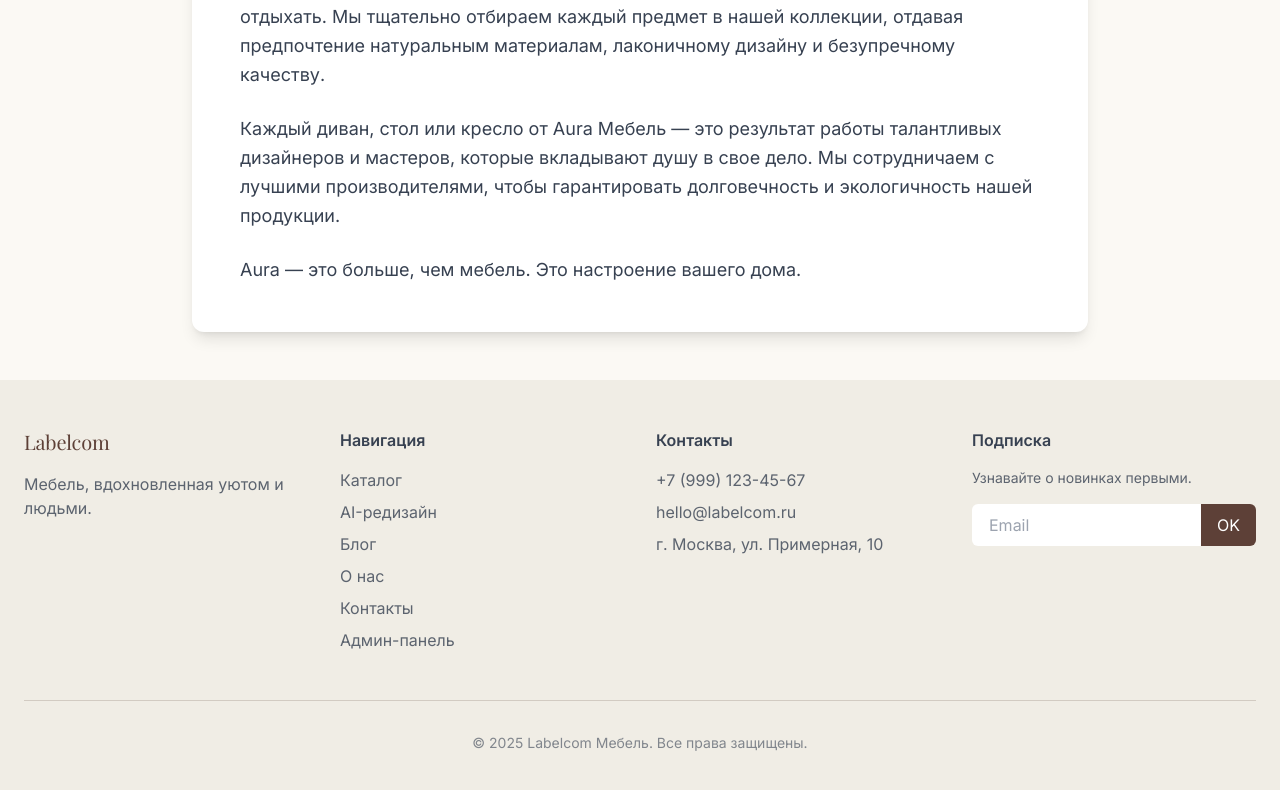
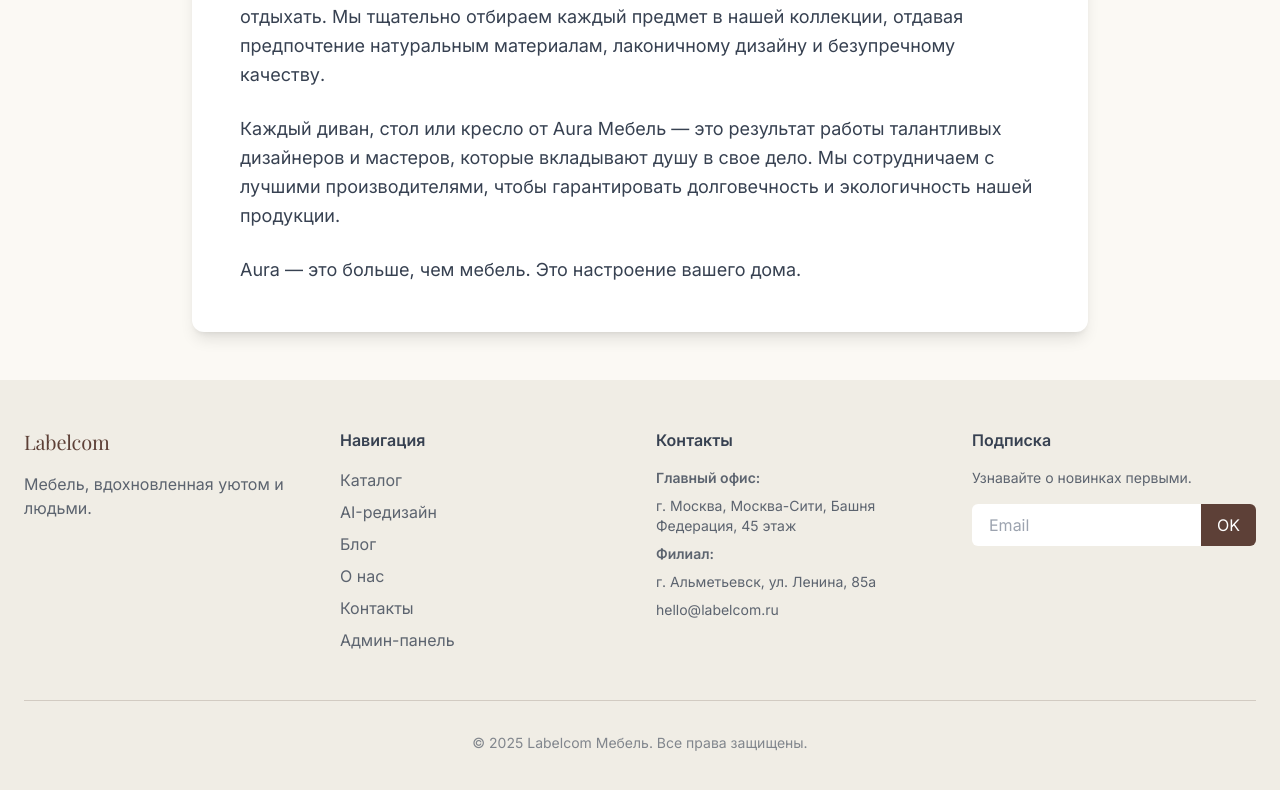
Before and after one commit to Rustam260287/aura-mebel, a Next.js app: page /about in a window 1280 px wide. Shown: the part 350-1140 px from the top of the page. Built offline with nearby package versions, Linux system fonts and the light colour scheme; no server answers.

Commit message:
Changes before Firebase Studio auto-run

```diff
--- a/components/ClientProviders.tsx
+++ b/components/ClientProviders.tsx
@@ -1,20 +1,27 @@
+
 "use client";
 
 import React from 'react';
+import { useRouter } from 'next/router'; // Нужен для навигации из корзины
 import { CartProvider } from '../contexts/CartContext';
 import { WishlistProvider } from '../contexts/WishlistContext';
 import { ToastContainer } from './ToastContainer';
+import { CartSidebar } from './CartSidebar'; // Импортируем напрямую
 
 interface ClientProvidersProps {
   children: React.ReactNode;
 }
 
 export function ClientProviders({ children }: ClientProvidersProps) {
+  const router = useRouter();
+
   return (
     <CartProvider>
       <WishlistProvider>
         {children}
+        {/* Глобальные компоненты, которые должны быть на всех страницах */}
         <ToastContainer />
+        <CartSidebar onNavigate={(view) => router.push(`/${view.page}`)} />
       </WishlistProvider>
     </CartProvider>
   );
--- a/components/Contacts.tsx
+++ b/components/Contacts.tsx
@@ -9,7 +9,7 @@ export const Contacts: React.FC = memo(() => {
           <div className="space-y-4">
             <div>
               <h3 className="text-xl font-semibold mb-2">Наш адрес:</h3>
-              <p>г. Альметьевск, ул. Ленина, д. 15</p>
+              <p>г. Альметьевск, ул. Ленина, 85а</p>
             </div>
             <div>
               <h3 className="text-xl font-semibold mb-2">Телефон:</h3>
@@ -20,7 +20,7 @@ export const Contacts: React.FC = memo(() => {
             <div>
               <h3 className="text-xl font-semibold mb-2">Email:</h3>
               <p>
-                <a href="mailto:info@auramebel.ru" className="hover:text-brand-brown transition-colors">info@auramebel.ru</a>
+                <a href="mailto:hello@labelcom.ru" className="hover:text-brand-brown transition-colors">hello@labelcom.ru</a>
               </p>
             </div>
             <div>
@@ -32,14 +32,14 @@ export const Contacts: React.FC = memo(() => {
           <div>
             <div className="rounded-lg overflow-hidden h-full min-h-[300px]">
                <iframe
-                src="https://www.google.com/maps/embed?pb=!1m18!1m12!1m3!1d35889.39088514125!2d52.28580641007812!3d54.90485541604085!2m3!1f0!2f0!3f0!3m2!1i1024!2i768!4f13.1!3m3!1m2!1s0x41601633a436e529%3A0x8672957ddefb231a!2z0JDQu9C80LXRgtC10LLRgdC6LCDQoNC-0YHRgdC40Y8g0KLQsNGC0LDRgNGB0YLQstC1!5e0!3m2!1sru!2sru!4v1684321098765!5m2!1sru!2sru"
+                src="https://www.google.com/maps/embed?pb=!1m18!1m12!1m3!1d2279.791556942062!2d52.28822007727181!3d54.90382347318043!2m3!1f0!2f0!3f0!3m2!1i1024!2i768!4f13.1!3m3!1m2!1s0x41601633a436e529%3A0x8672957ddefb231a!2z0YPQu9C70YvQs9Cw0L3QvdGL0YAg0JvQtdC00LXQu9C-0LLQsNC60LAg0L%C2%A6LiDQsy4g0JvQtdC00LXQu9C-0LLQsNC60LA!5e0!3m2!1sru!2sru!4v1700940000000!5m2!1sru!2sru"
                 width="100%"
                 height="100%"
                 style={{ border: 0 }}
                 allowFullScreen={false}
                 loading="lazy"
                 referrerPolicy="no-referrer-when-downgrade"
-                title="Карта расположения магазина Аура Мебель в Альметьевске">
+                title="Карта расположения магазина Labelcom Мебель в Альметьевске">
               </iframe>
             </div>
           </div>
--- a/components/Footer.tsx
+++ b/components/Footer.tsx
@@ -24,10 +24,12 @@ const FooterComponent: React.FC = () => {
           </div>
            <div>
             <h4 className="font-semibold text-brand-charcoal mb-4">Контакты</h4>
-            <ul className="space-y-2 text-brand-charcoal/80">
-              <li>+7 (999) 123-45-67</li>
-              <li>hello@labelcom.ru</li>
-              <li>г. Москва, ул. Примерная, 10</li>
+            <ul className="space-y-2 text-brand-charcoal/80 text-sm">
+              <li className="font-semibold">Главный офис:</li>
+              <li>г. Москва, Москва-Сити, Башня Федерация, 45 этаж</li>
+              <li className="font-semibold mt-2">Филиал:</li>
+              <li>г. Альметьевск, ул. Ленина, 85а</li>
+              <li className="mt-2">hello@labelcom.ru</li>
             </ul>
           </div>
           <div>
--- a/pages/_app.tsx
+++ b/pages/_app.tsx
@@ -3,25 +3,21 @@
 import '../styles/globals.css';
 import '../firebaseConfig';
 import type { AppProps } from 'next/app';
-import dynamic from 'next/dynamic';
+// import dynamic from 'next/dynamic'; // Убираем dynamic
 import { ToastProvider } from '../contexts/ToastContext';
 import { AuthProvider } from '../contexts/AuthContext';
+import { ClientProviders } from '../components/ClientProviders'; // Импортируем напрямую
 import Head from 'next/head';
 
-// ClientProviders больше не нужен для AI, но может быть полезен для других клиентских контекстов
-const ClientProviders = dynamic(() =>
-  import('../components/ClientProviders').then(mod => mod.ClientProviders),
-  { ssr: false }
-);
+// ClientProviders теперь импортируется синхронно, что гарантирует готовность контекста
 
 function MyApp({ Component, pageProps }: AppProps) {
   return (
     <AuthProvider>
       <ToastProvider>
         <Head>
-          <title>Aura Мебель</title>
+          <title>Labelcom Мебель</title>
         </Head>
-        {/* Оставляем ClientProviders на случай будущих расширений */}
         <ClientProviders>
           <div className="flex flex-col min-h-screen font-sans bg-brand-cream text-brand-charcoal">
             <Component {...pageProps} />
--- a/pages/index.tsx
+++ b/pages/index.tsx
@@ -12,7 +12,7 @@ import { Footer } from '../components/Footer';
 import { Header } from '../components/Header';
 import { SEO } from '../components/SEO';
 
-const CartSidebar = dynamic(() => import('../components/CartSidebar').then(mod => mod.CartSidebar), { ssr: false });
+// Убираем CartSidebar отсюда
 const QuickViewModal = dynamic(() => import('../components/QuickViewModal').then(mod => mod.QuickViewModal), { ssr: false });
 
 interface HomePageProps {
@@ -45,7 +45,7 @@ export default function HomePage({ popularProducts, error }: HomePageProps) {
 
   return (
     <>
-      <SEO title="Главная" description="Откройте для себя мир премиальной мебели Aura. Идеальное сочетание стиля, комфорта и качества для вашего дома." />
+      <SEO title="Главная" description="Откройте для себя мир премиальной мебели Labelcom. Идеальное сочетание стиля, комфорта и качества для вашего дома." />
       <Header />
       <main className="flex-grow">
         <Hero onNavigate={handleNavigate} />
@@ -60,7 +60,7 @@ export default function HomePage({ popularProducts, error }: HomePageProps) {
         />
       </main>
       <Footer />
-      <CartSidebar onNavigate={(view) => router.push(`/${view.page}`)} />
+      {/* CartSidebar был здесь, но теперь он глобальный */}
       {quickViewProduct && <QuickViewModal product={quickViewProduct} onClose={() => setQuickViewProduct(null)} onViewDetails={(id) => router.push(`/products/${id}`)} />}
     </>
   );
@@ -87,17 +87,12 @@ export const getStaticProps: GetStaticProps = async () => {
       revalidate: 3600,
     };
   } catch (error) {
-    console.error("Error fetching popular products:", error);
-
-    // **ИСПРАВЛЕНИЕ:** Проверяем тип ошибки перед доступом к .message
     if (error instanceof Error) {
       if (error.message.includes('requires an index')) {
         return { props: { popularProducts: [], error: `Firestore требует индекс. Пожалуйста, создайте его по ссылке из лога ошибки в терминале.` } };
       }
       return { props: { popularProducts: [], error: error.message } };
     }
-
-    // Fallback для неизвестных ошибок
     return { props: { popularProducts: [], error: 'Произошла неизвестная ошибка.' } };
   }
 };
--- a/pages/products/index.tsx
+++ b/pages/products/index.tsx
@@ -49,7 +49,6 @@ export default function CatalogPage({ products, currentPage, totalPages, error }
           onProductSelect={(id) => router.push(`/products/${id}`)}
           onQuickView={setQuickViewProduct}
           onVirtualStage={() => {}}
-          // **ИСПРАВЛЕНИЕ:** Удалена ненужная строка initialCategory
         />
 
         <div className="flex justify-center items-center gap-4 mt-12">
@@ -101,7 +100,6 @@ export const getServerSideProps: GetServerSideProps = async (context) => {
 
     const productsData = productsSnapshot.docs.map(doc => ({ id: doc.id, ...doc.data() })) as Product[];
 
-    // Упрощенная обработка URL, так как они должны быть публичными
     const products = productsData.map(product => {
       const imageUrls = (product.imageUrls || []).map(url => url || '/placeholder.svg');
       return { ...product, imageUrls };
@@ -115,7 +113,6 @@ export const getServerSideProps: GetServerSideProps = async (context) => {
       },
     };
   } catch (error) {
-    console.error("Error fetching data for catalog:", error);
     const errorMessage = error instanceof Error ? error.message : "An unknown error occurred";
     return { props: { products: [], currentPage: 1, totalPages: 1, error: errorMessage } };
   }
```
